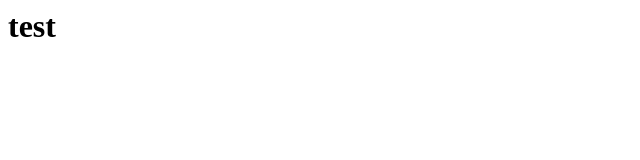
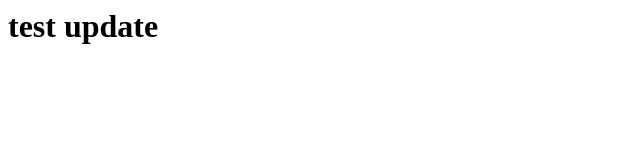
Before and after one commit to bataevmansur/bataevmansur.github.io, a plain HTML site: page index.html in a window 1280 px wide. Shown: the whole page, without its empty margins (0-640 px from the left). Drawn offline with Linux system fonts and the light colour scheme.

Commit message:
Update index.html
update

```diff
--- a/index.html
+++ b/index.html
@@ -1 +1 @@
-<html><h1>test</h1></html>
+<html><h1>test update</h1></html>
```
